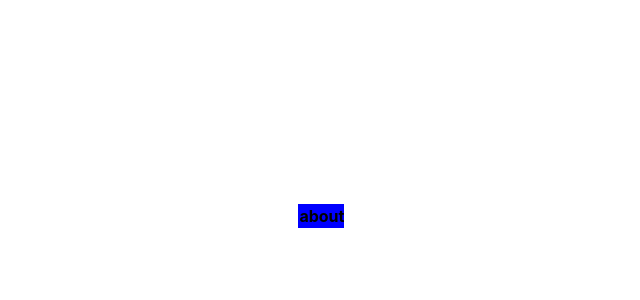
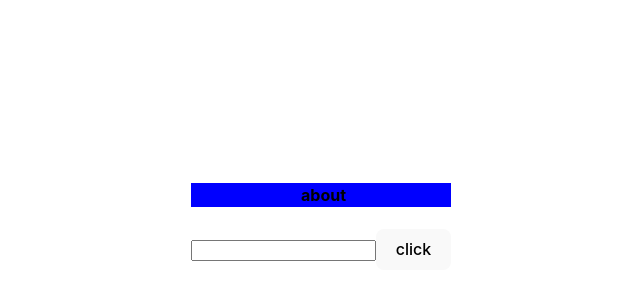
Before and after one commit to amit47-eng/Router-Dom, a React (Vite) app: page /about in a window 1280 px wide. Shown: the part 184-484 px from the top of the page, without its empty margins (319-959 px from the left). Built offline with nearby package versions, Linux system fonts and the light colour scheme.

Commit message:
adding button

```diff
--- a/src/component/about.jsx
+++ b/src/component/about.jsx
@@ -1,7 +1,13 @@
 import "./style/about.css"
 
 function About(){
-    return <h4 className="about">about</h4>
+    return (
+    <div>
+        <h4 className="about">about</h4>
+        <input type="text" />
+        <button>click</button>
+    </div>
+    )
 }
 
 export default About;
```
